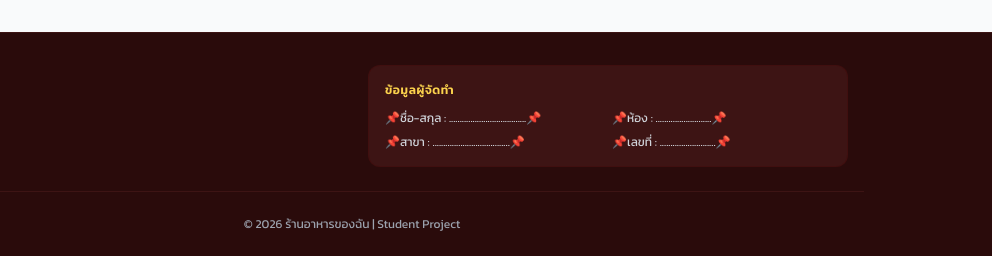
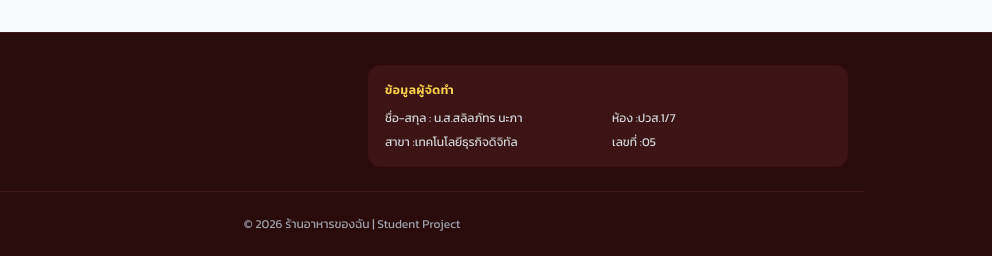
Before and after one commit to slinphat20/Foodshop, a plain HTML site: page index.html in a window 1280 px wide. Shown: the part 1061-1317 px from the top of the page, 288-1280 px from the left. Drawn offline with nearby package versions, Linux system fonts and the light colour scheme.

Commit message:
Update index.html

```diff
--- a/index.html
+++ b/index.html
@@ -184,10 +184,10 @@
             <div class="space-y-3 bg-[#3d1414] p-4 rounded-xl border border-red-950/50">
                 <h4 class="font-bold text-amber-300 text-xs tracking-wider uppercase">ข้อมูลผู้จัดทำ</h4>
                 <div class="grid grid-cols-2 gap-2 text-xs text-gray-300">
-                    <div>📌ชื่อ-สกุล : ....................................📌</div>
-                    <div>📌ห้อง : ..........................📌</div>
-                    <div>📌สาขา : ....................................📌</div>
-                    <div>📌เลขที่ : ..........................📌</div>
+                    <div>ชื่อ-สกุล : น.ส.สลิลภัทร นะภา</div>
+                    <div>ห้อง :ปวส.1/7</div>
+                    <div>สาขา :เทคโนโลยีธุรกิจดิจิทัล</div>
+                    <div>เลขที่ :05</div>
                 </div>
             </div>
         </div>
```
